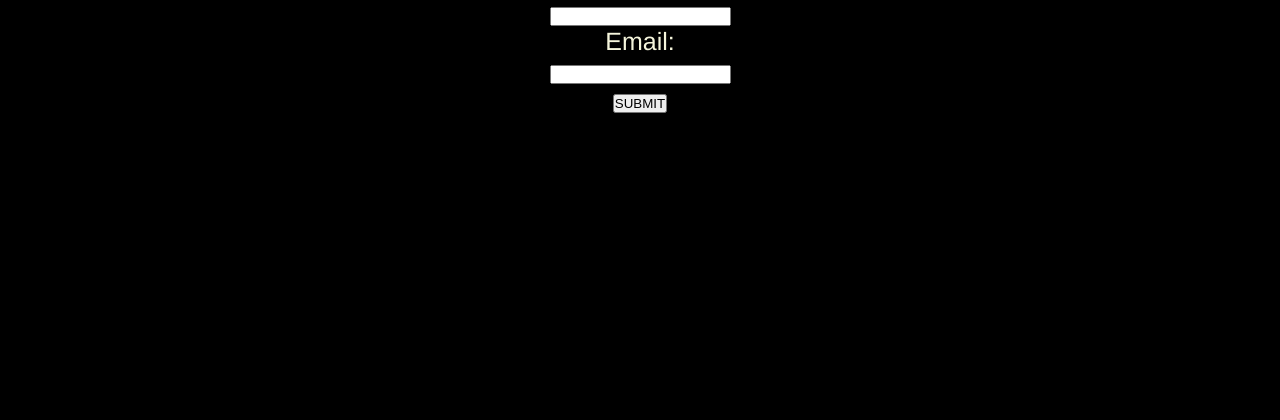
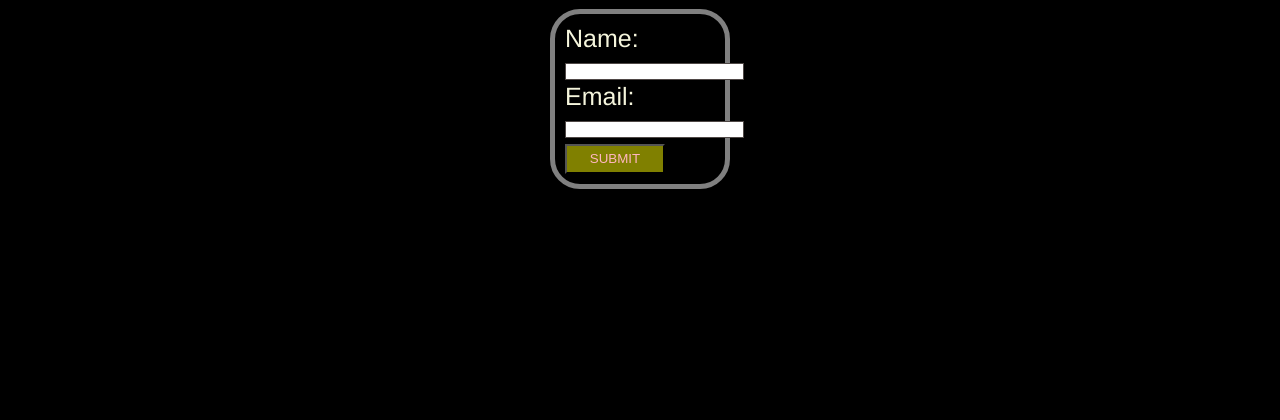
Before and after one commit to samamiraa/01-Mini-Project, a plain HTML site: page index.html in a window 1280 px wide. Shown: the part 380-800 px from the top of the page. Drawn offline with Linux system fonts and the light colour scheme.

```diff
--- a/assets/style.css
+++ b/assets/style.css
@@ -36,6 +36,33 @@ li {
   text-decoration: none;
 }
 
+form {
+  margin: 0 auto;
+  width: 150px;
+  padding: 10px;
+  border: 5px solid gray;
+  border-radius: 30px;
+  color: beige;
+}
+
+button {
+  height: 30px;
+  width: 100px;
+  background-color: olive;
+  color: lightpink;
+}
+
+input,
+textarea {
+  box-sizing: border-box;
+  border: 1px solid #4F4846;
+}
+
+textarea {
+  vertical-align: top;
+  height: 60px;
+}
+
 header {
   height: 60px;
   width: 100%;
--- a/index.html
+++ b/index.html
@@ -22,16 +22,24 @@
                     <img src="../assets/image-1.png" alt="photo with Coming Soon text">
                     <figcaption class="text-center">C'est la vie!</figcaption>
                 </figure>
-            <h2>Contact Me</h2>
+            <section id="contact">
+                <h2 class="text-center">Contact Me</h2>
+                <form>
+                    <ul>
+                    <label class="text-right" for="name">Name:</label><br>
+                    <input type="text" id="name" name="name" value=""><br>
+                    </ul>
+                    <ul>
+                    <label class="text-right" for="email">Email:</label><br>
+                    <input type="text" id="email" name="email" value=""><br>
+                    </ul>
+                    <button type="submit">SUBMIT</button>
+                </form>
+            </section>
+        </main>
 
-            <form action="./action_page.php" id="form-1">
-                <label for="name">Name:</label><br>
-                <input type="text" id="name" name="name" value=""><br>
-                <label for="email">Email:</label><br>
-                <input type="text" id="email" name="email" value=""><br>
-                <input type="submit" Value="SUBMIT">
-            </form>
+        <footer>
 
-        </main>
+        </footer>
     </body>
 </html>
```
